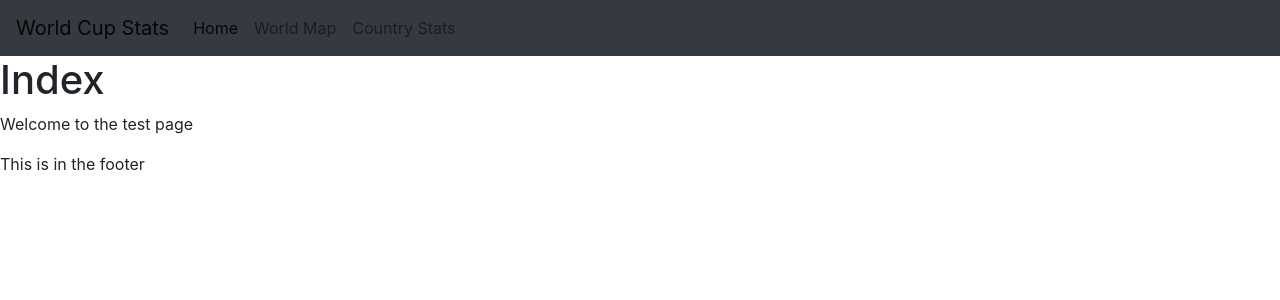
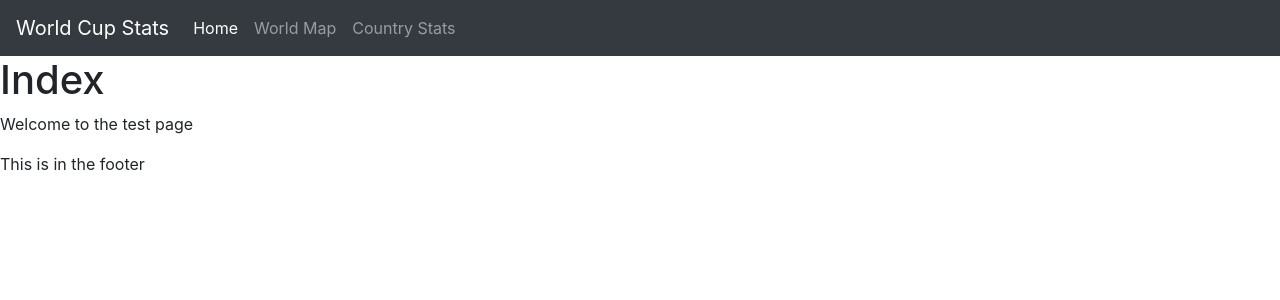
Before and after one commit to wesny/worldcupstats, a Flask app: page / in a window 1280 px wide. Shown: the top 300 px of the page. Run offline with Flask 2, Linux system fonts and the light colour scheme; some libraries are stand-ins or nearby versions.

Commit message:
Navbar dark

```diff
--- a/templates/layout.html
+++ b/templates/layout.html
@@ -10,7 +10,7 @@
     = endblock
   </head>
   <body>
-    <nav class="navbar navbar-expand-lg navbar-light bg-dark">
+    <nav class="navbar navbar-expand-lg navbar-dark bg-dark">
     {% set navigation_bar = [
         ('/', 'home', 'Home'),
         ('/worldmap/', 'worldmap', 'World Map'),
```
